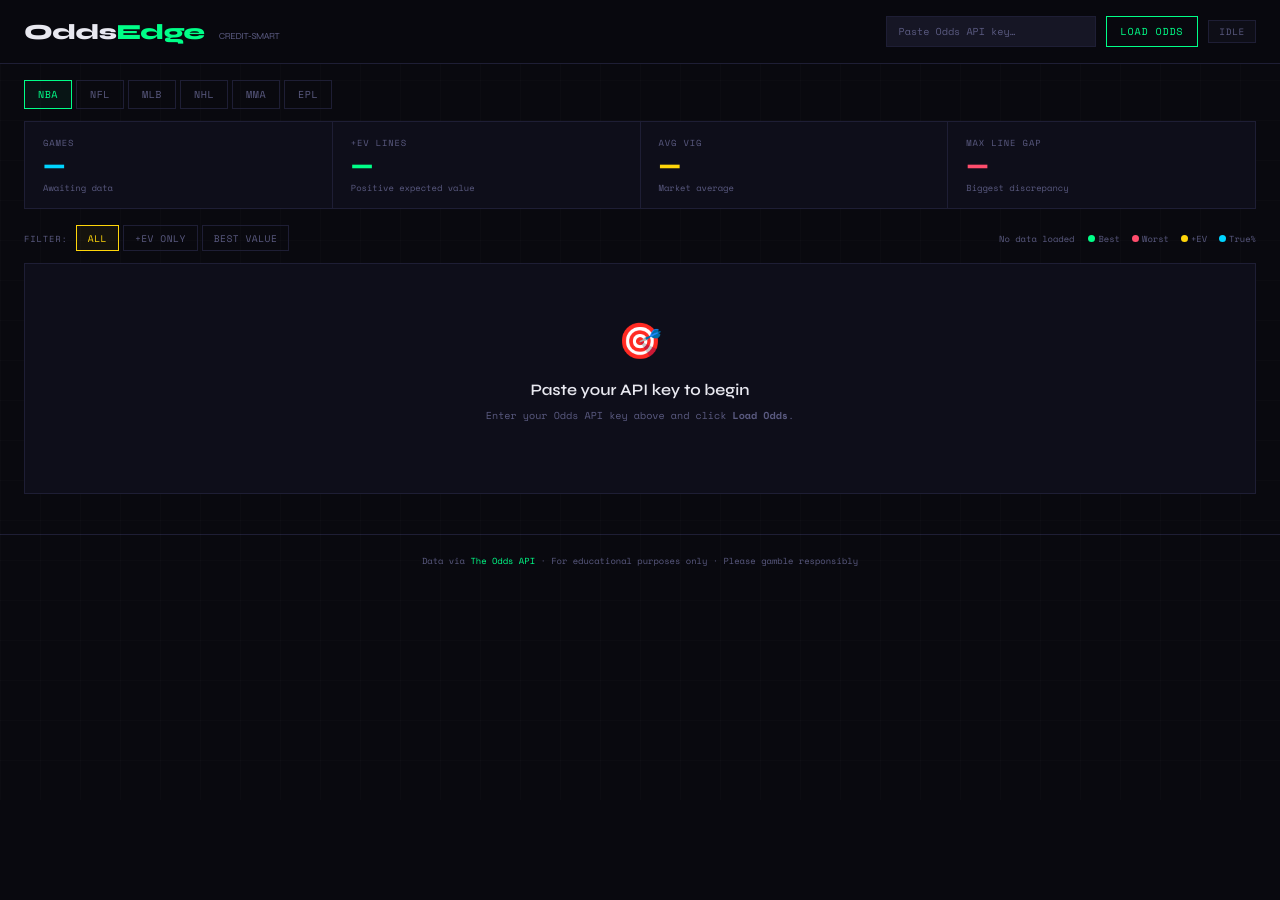
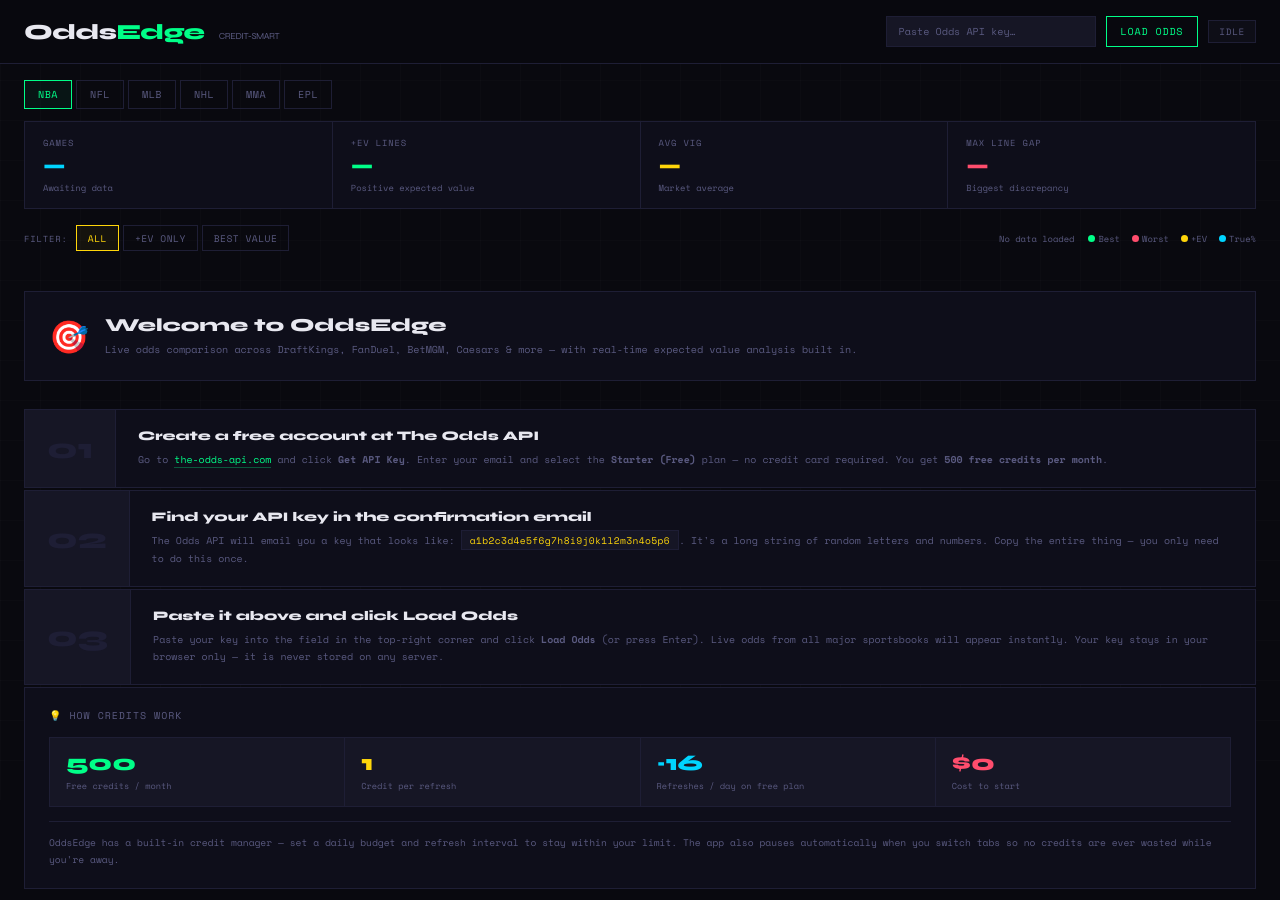
Before and after one commit to grantrichardeagle-ops/oddedgevercel, a website: page public/index.html in a window 1280 px wide. Shown: the top 900 px of the page. Before the commit the page ends 800 px from the top, so only its background shows below. Drawn offline with nearby package versions, Linux system fonts and the light colour scheme.

Commit message:
Update index.html

```diff
--- a/public/index.html
+++ b/public/index.html
@@ -150,6 +150,35 @@
     .bv{text-align:center;}
     .api-inp{width:150px;}
   }
+
+  /* Getting Started Guide */
+  .gs-wrap{padding:28px 0 8px;}
+  .gs-hero{display:flex;align-items:center;gap:16px;margin-bottom:28px;padding:20px 24px;background:var(--surface);border:1px solid var(--border);}
+  .gs-icon{font-size:2rem;flex-shrink:0;}
+  .gs-title{font-family:'Syne',sans-serif;font-weight:800;font-size:1.15rem;margin-bottom:5px;}
+  .gs-sub{font-size:.63rem;color:var(--muted);line-height:1.7;}
+  .gs-steps{display:flex;flex-direction:column;gap:2px;margin-bottom:2px;}
+  .gs-step{display:flex;gap:0;background:var(--surface);border:1px solid var(--border);overflow:hidden;}
+  .gs-step-num{font-family:'Syne',sans-serif;font-weight:800;font-size:1.8rem;color:var(--border);padding:20px 22px;background:var(--surface2);min-width:80px;display:flex;align-items:center;justify-content:center;flex-shrink:0;border-right:1px solid var(--border);}
+  .gs-step:hover .gs-step-num{color:var(--accent3);}
+  .gs-step-body{padding:18px 22px;}
+  .gs-step-title{font-family:'Syne',sans-serif;font-weight:700;font-size:.82rem;margin-bottom:7px;color:var(--text);}
+  .gs-step-desc{font-size:.62rem;color:var(--muted);line-height:1.8;}
+  .gs-link{color:var(--accent);text-decoration:none;border-bottom:1px solid rgba(0,255,136,.3);}
+  .gs-link:hover{border-bottom-color:var(--accent);}
+  .gs-code{background:var(--surface2);border:1px solid var(--border);padding:2px 8px;font-size:.6rem;color:var(--accent3);letter-spacing:.04em;}
+  .gs-credits-explainer{background:var(--surface);border:1px solid var(--border);margin-top:2px;padding:20px 24px;}
+  .gs-ce-title{font-size:.62rem;color:var(--muted);text-transform:uppercase;letter-spacing:.1em;margin-bottom:14px;}
+  .gs-ce-grid{display:grid;grid-template-columns:repeat(4,1fr);gap:1px;background:var(--border);border:1px solid var(--border);margin-bottom:14px;}
+  .gs-ce-item{background:var(--surface2);padding:14px 16px;display:flex;flex-direction:column;gap:4px;}
+  .gs-ce-num{font-family:'Syne',sans-serif;font-weight:800;font-size:1.4rem;line-height:1;}
+  .gs-ce-lbl{font-size:.54rem;color:var(--muted);}
+  .gs-ce-tip{font-size:.6rem;color:var(--muted);line-height:1.8;border-top:1px solid var(--border);padding-top:12px;}
+  @media(max-width:600px){
+    .gs-ce-grid{grid-template-columns:repeat(2,1fr);}
+    .gs-step-num{min-width:54px;font-size:1.3rem;padding:14px;}
+  }
+
 </style>
 </head>
 <body>
@@ -248,13 +277,57 @@
     </div>
   </div>
 
-  <div id="grid">
-    <div class="sbox">
-      <div style="font-size:2.2rem;margin-bottom:14px">🎯</div>
-      <h3>Paste your API key to begin</h3>
-      <p>Enter your Odds API key above and click <strong>Load Odds</strong>.</p>
+  <!-- Getting Started Guide -->
+  <div id="gettingStarted">
+    <div class="gs-wrap">
+
+      <div class="gs-hero">
+        <div class="gs-icon">🎯</div>
+        <div>
+          <div class="gs-title">Welcome to OddsEdge</div>
+          <div class="gs-sub">Live odds comparison across DraftKings, FanDuel, BetMGM, Caesars &amp; more — with real-time expected value analysis built in.</div>
+        </div>
+      </div>
+
+      <div class="gs-steps">
+        <div class="gs-step">
+          <div class="gs-step-num">01</div>
+          <div class="gs-step-body">
+            <div class="gs-step-title">Create a free account at The Odds API</div>
+            <div class="gs-step-desc">Go to <a href="https://the-odds-api.com" target="_blank" class="gs-link">the-odds-api.com</a> and click <strong>Get API Key</strong>. Enter your email and select the <strong>Starter (Free)</strong> plan — no credit card required. You get <strong>500 free credits per month</strong>.</div>
+          </div>
+        </div>
+        <div class="gs-step">
+          <div class="gs-step-num">02</div>
+          <div class="gs-step-body">
+            <div class="gs-step-title">Find your API key in the confirmation email</div>
+            <div class="gs-step-desc">The Odds API will email you a key that looks like: <span class="gs-code">a1b2c3d4e5f6g7h8i9j0k1l2m3n4o5p6</span>. It's a long string of random letters and numbers. Copy the entire thing — you only need to do this once.</div>
+          </div>
+        </div>
+        <div class="gs-step">
+          <div class="gs-step-num">03</div>
+          <div class="gs-step-body">
+            <div class="gs-step-title">Paste it above and click Load Odds</div>
+            <div class="gs-step-desc">Paste your key into the field in the top-right corner and click <strong>Load Odds</strong> (or press Enter). Live odds from all major sportsbooks will appear instantly. Your key stays in your browser only — it is never stored on any server.</div>
+          </div>
+        </div>
+      </div>
+
+      <div class="gs-credits-explainer">
+        <div class="gs-ce-title">💡 How credits work</div>
+        <div class="gs-ce-grid">
+          <div class="gs-ce-item"><span class="gs-ce-num gn">500</span><span class="gs-ce-lbl">Free credits / month</span></div>
+          <div class="gs-ce-item"><span class="gs-ce-num yw">1</span><span class="gs-ce-lbl">Credit per refresh</span></div>
+          <div class="gs-ce-item"><span class="gs-ce-num bl">~16</span><span class="gs-ce-lbl">Refreshes / day on free plan</span></div>
+          <div class="gs-ce-item"><span class="gs-ce-num rd">$0</span><span class="gs-ce-lbl">Cost to start</span></div>
+        </div>
+        <div class="gs-ce-tip">OddsEdge has a built-in credit manager — set a daily budget and refresh interval to stay within your limit. The app also pauses automatically when you switch tabs so no credits are ever wasted while you're away.</div>
+      </div>
+
     </div>
   </div>
+
+  <div id="grid" style="display:none"></div>
 </div>
 
 <footer>
@@ -325,6 +398,8 @@ async function doFetch(force=false){
     if(r!==null)credRem=parseInt(r);
     spendCredit();
     setCache(sport,data);
+    const gs=el('gettingStarted');if(gs)gs.style.display='none';
+    el('grid').style.display='';
     renderCache();updateStats(data);setStatus('live');
     document.getElementById('cpanel').style.display='';
     updateCreditUI();startAgeTimer();
@@ -460,7 +535,7 @@ function EV(o,p){const d=ad(o);return p*(d-1)-(1-p)*1;}
 function noVig(oA,oB){const iA=ai(oA),iB=ai(oB),t=iA+iB;return{probA:iA/t,probB:iB/t};}
 function fmtTime(iso){return new Date(iso).toLocaleString('en-US',{weekday:'short',month:'short',day:'numeric',hour:'numeric',minute:'2-digit',timeZoneName:'short'});}
 function el(id){return document.getElementById(id);}
-function showGrid(html){el('grid').innerHTML=html;}
+function showGrid(html){const g=el('grid');g.style.display='';g.innerHTML=html;const gs=el('gettingStarted');if(gs)gs.style.display='none';}
 function hasEV(g){const bo={};(g.bookmakers||[]).forEach(bk=>{const h2h=(bk.markets||[]).find(m=>m.key==='h2h');if(!h2h)return;const hO=h2h.outcomes.find(o=>o.name===g.home_team),aO=h2h.outcomes.find(o=>o.name===g.away_team);if(hO&&aO)bo[bk.title]={home:hO.price,away:aO.price};});const bks=Object.keys(bo);if(!bks.length)return false;const{probA,probB}=noVig(Math.max(...bks.map(b=>bo[b].away)),Math.max(...bks.map(b=>bo[b].home)));return bks.some(b=>EV(bo[b].home,probB)>0||EV(bo[b].away,probA)>0);}
 function lineGap(g){const bo={};(g.bookmakers||[]).forEach(bk=>{const h2h=(bk.markets||[]).find(m=>m.key==='h2h');if(!h2h)return;const hO=h2h.outcomes.find(o=>o.name===g.home_team),aO=h2h.outcomes.find(o=>o.name===g.away_team);if(hO&&aO)bo[bk.title]={home:hO.price,away:aO.price};});const bks=Object.keys(bo);if(!bks.length)return 0;return Math.max(Math.max(...bks.map(b=>bo[b].home))-Math.min(...bks.map(b=>bo[b].home)),Math.max(...bks.map(b=>bo[b].away))-Math.min(...bks.map(b=>bo[b].away)));}
 function setStatus(s){const b=el('statusBadge');const m={idle:['p-idle','Idle'],live:['p-live','● Live'],stale:['p-stale','⚠ Stale'],loading:['p-loading pulse','Loading…'],error:['p-error','Error'],paused:['p-paused','⏸ Paused']};const[c,t]=m[s]||m.idle;b.className='pill '+c;b.textContent=t;}
```
